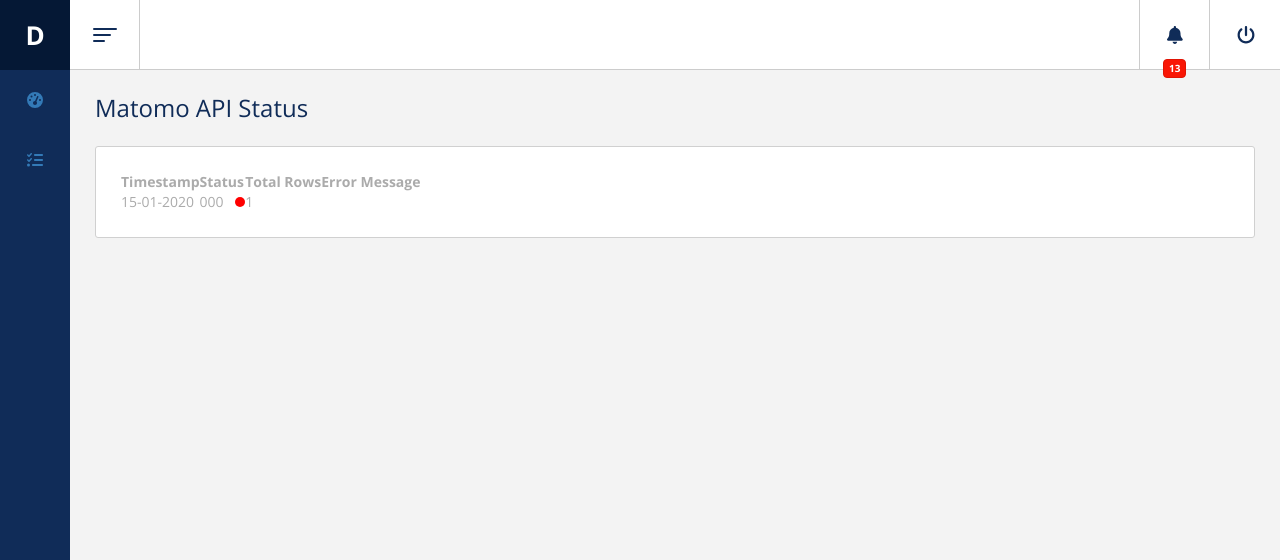
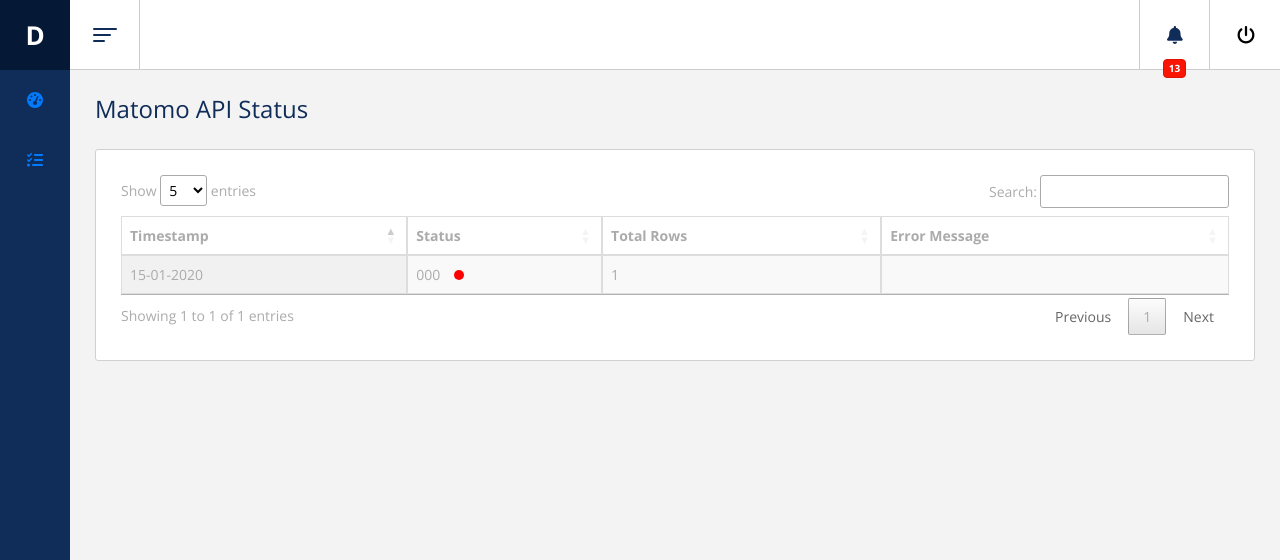
Before and after one commit to ccrisc/matomo-task-scheduler, a Flask app: template templates/api_calls.html in a window 1280 px wide. Shown: the top 560 px of the page. Run offline with Flask 3, Linux system fonts and the light colour scheme; the template is opened without the code that fills it: most values are stand-ins (such as "Sample title", 1, 10 or a date in 2020); some libraries are stand-ins or nearby versions.

Commit message:
Fix datatable to include pagination

```diff
--- /dev/null
+++ b/static/js/datatable.js
@@ -0,0 +1,25 @@
+let DataTableManager = (() => {
+    let initializeDataTables = () => {
+        // Loop through each table with the 'datatable' class and apply DataTables
+        $('.datatable').each(function() {
+            if ($.fn.DataTable.isDataTable($(this))) {
+                $(this).DataTable().destroy();
+            }
+
+            $(this).DataTable({
+                "paging": true,     // Enable pagination
+                "searching": true,  // Enable search/filter
+                "info": true,       // Show table information
+                "ordering": true,   // Enable column ordering
+                "pageLength": 5,    // Set the number of rows per page
+                "lengthMenu": [5, 10, 25, 50] // Optional: Change pagination size options
+            });
+        });
+    };
+
+    return {
+        init: () => {
+            initializeDataTables();
+        }
+    };
+})();
--- a/static/js/scripts.js
+++ b/static/js/scripts.js
@@ -1,18 +1,4 @@
 let Dashboard = (() => {
-    let initializeDataTable = () => {
-        if ($.fn.DataTable.isDataTable('#apiCallsTable')) {
-            $('#apiCallsTable').DataTable().destroy();
-        }
-
-        $('#apiCallsTable').DataTable({
-            // Customize DataTable options as needed
-            "paging": true,
-            "searching": true,
-            "info": true,
-            "ordering": true
-        });
-    };
-
     let global = {
         tooltipOptions: {
             placement: "right"
@@ -25,15 +11,9 @@
         let hasSubmenu = $(el).hasClass("has-submenu");
         $(global.menuClass + " .is-active").removeClass("is-active");
         $(el).addClass("is-active");
-
-        // if (hasSubmenu) {
-        // 	$(el).find("ul").slideDown();
-        // }
     };
 
     let sidebarChangeWidth = () => {
-        let $menuItemsTitle = $("li .menu-item__title");
-
         $("body").toggleClass("sidebar-is-reduced sidebar-is-expanded");
         $(".hamburger-toggle").toggleClass("is-opened");
 
@@ -42,25 +22,23 @@
         } else {
             $('[data-toggle="tooltip"]').tooltip(global.tooltipOptions);
         }
-
     };
 
     return {
         init: () => {
             $(".js-hamburger").on("click", sidebarChangeWidth);
-
             $(".js-menu li").on("click", e => {
                 menuChangeActive(e.currentTarget);
             });
 
             $('[data-toggle="tooltip"]').tooltip(global.tooltipOptions);
 
-            // Initialize DataTable if on the api_calls page
-            if (window.location.pathname === '/api_calls') {
-                initializeDataTable();
-            }
+            // Initialize DataTable for tables with the 'datatable' class
+            DataTableManager.init();
         }
     };
 })();
 
-Dashboard.init();
+$(document).ready(function() {
+    Dashboard.init();
+});
--- a/templates/api_calls.html
+++ b/templates/api_calls.html
@@ -3,30 +3,28 @@
 {% block content %}
     <h1 class="page-title">Matomo API Status</h1>
     <div class="page-content">
-        <table id="apiCallsTable" class="display">
+        <table class="datatable display" style="width: 100%; margin-top: 20px;">
             <thead>
                 <tr>
-                    <th>Timestamp</th>
-                    <th>Status</th>
-                    <th>Total Rows</th>
-                    <th>Error Message</th>
-
+                    <th style="border: 1px solid #ddd; padding: 8px;">Timestamp</th>
+                    <th style="border: 1px solid #ddd; padding: 8px;">Status</th>
+                    <th style="border: 1px solid #ddd; padding: 8px;">Total Rows</th>
+                    <th style="border: 1px solid #ddd; padding: 8px;">Error Message</th>
                 </tr>
             </thead>
             <tbody>
                 {% for call in api_calls %}
                 <tr>
-                    <td>{{ call.timestamp.strftime("%d-%m-%Y") }}</td>
-                     <td>
+                    <td style="border: 1px solid #ddd; padding: 8px;">{{ call.timestamp.strftime("%d-%m-%Y") }}</td>
+                    <td style="border: 1px solid #ddd; padding: 8px;">
                         {{ call.status_code }}
-                        {% if call.status_code == 200 %}
-                            <span class="status-indicator" style="background-color: green;"></span>
-                        {% else %}
-                            <span class="status-indicator" style="background-color: red;"></span>
-                        {% endif %}
+                        <span class="status-indicator"
+                              style="display: inline-block; width: 10px; height: 10px; border-radius: 50%;
+                                     background-color: {% if call.status_code == 200 %}green{% else %}red{% endif %}; margin-left: 10px;">
+                        </span>
                     </td>
-                    <td>{{ call.total_rows }}</td>
-                    <td>{{ call.error_message }}</td>
+                    <td style="border: 1px solid #ddd; padding: 8px;">{{ call.total_rows }}</td>
+                    <td style="border: 1px solid #ddd; padding: 8px;">{{ call.error_message }}</td>
                 </tr>
                 {% endfor %}
             </tbody>
--- a/templates/static.html
+++ b/templates/static.html
@@ -4,28 +4,48 @@
     <meta charset="UTF-8">
     <meta name="viewport" content="width=device-width, initial-scale=1.0">
     <title>{% block title %}Dashboard{% endblock %}</title>
-    <link rel="stylesheet" href="https://cdnjs.cloudflare.com/ajax/libs/normalize/5.0.0/normalize.min.css">
-    <link rel="stylesheet" href="https://cdnjs.cloudflare.com/ajax/libs/twitter-bootstrap/3.3.7/css/bootstrap.min.css">
-    <link rel="stylesheet" href="https://cdnjs.cloudflare.com/ajax/libs/animate.css/3.5.2/animate.min.css">
-    <link rel="stylesheet" href="https://cdn.datatables.net/2.1.5/css/dataTables.dataTables.css">
+
+    <!-- Normalize CSS for consistent styling across browsers -->
+    <link rel="stylesheet" href="https://cdnjs.cloudflare.com/ajax/libs/normalize/8.0.1/normalize.min.css">
+
+    <!-- Bootstrap CSS for responsive design and basic styling -->
+    <link rel="stylesheet" href="https://cdnjs.cloudflare.com/ajax/libs/twitter-bootstrap/4.5.2/css/bootstrap.min.css">
+
+    <!-- DataTables CSS for table styling and pagination -->
+    <link rel="stylesheet" href="https://cdn.datatables.net/1.11.5/css/jquery.dataTables.min.css">
+
+    <!-- Custom CSS for additional styling -->
     <link rel="stylesheet" href="{{ url_for('static', filename='css/style.css') }}">
 </head>
 <body>
-    <!-- Header -->
+    <!-- Header Section -->
     <header class="l-header">
         <div class="l-header__inner clearfix">
+            <!-- Hamburger Menu for sidebar toggle -->
             <div class="c-header-icon js-hamburger">
-                <div class="hamburger-toggle"><span class="bar-top"></span><span class="bar-mid"></span><span class="bar-bot"></span></div>
+                <div class="hamburger-toggle">
+                    <span class="bar-top"></span>
+                    <span class="bar-mid"></span>
+                    <span class="bar-bot"></span>
+                </div>
             </div>
+
+            <!-- Header Icons Group -->
             <div class="header-icons-group">
-                <div class="c-header-icon has-dropdown"><span class="c-badge c-badge--red c-badge--header-icon animated swing">13</span><i class="fa fa-bell"></i>
+                <!-- Notifications Dropdown -->
+                <div class="c-header-icon has-dropdown">
+                    <span class="c-badge c-badge--red c-badge--header-icon animated swing">13</span>
+                    <i class="fa fa-bell"></i>
                     <div class="c-dropdown c-dropdown--notifications">
                         <div class="c-dropdown__header"></div>
                         <div class="c-dropdown__content"></div>
                     </div>
                 </div>
+                <!-- Logout Form -->
                 <form action="{{ url_for('logout') }}" method="post" class="logout-form">
-                    <button type="submit" class="c-header-icon logout"><i class="fa fa-power-off"></i></button>
+                    <button type="submit" class="c-header-icon logout">
+                        <i class="fa fa-power-off"></i>
+                    </button>
                 </form>
             </div>
         </div>
@@ -34,7 +54,7 @@
     <!-- Navigation -->
     {% include 'navigation.html' %}
 
-    <!-- Main Content -->
+    <!-- Main Content Section -->
     <main class="l-main">
         <div class="content-wrapper content-wrapper--with-bg">
             {% block content %}
@@ -43,16 +63,25 @@
         </div>
     </main>
 
-    <!-- Footer -->
+    <!-- Footer Section -->
     <footer>
         <!-- Footer content goes here -->
     </footer>
 
-    <!-- Scripts -->
-    <script src="https://cdnjs.cloudflare.com/ajax/libs/jquery/3.1.1/jquery.min.js"></script>
+    <!-- jQuery library for JavaScript functionality -->
+    <script src="https://cdnjs.cloudflare.com/ajax/libs/jquery/3.5.1/jquery.min.js"></script>
+
+    <!-- Font Awesome for icons -->
     <script src="https://use.fontawesome.com/releases/v6.6.0/js/all.js"></script>
-    <script src="https://cdnjs.cloudflare.com/ajax/libs/twitter-bootstrap/3.3.7/js/bootstrap.min.js"></script>
-    <script src="https://cdn.datatables.net/2.1.5/js/jquery.dataTables.min.js"></script>
+
+    <!-- Bootstrap JS for responsive features and components -->
+    <script src="https://cdnjs.cloudflare.com/ajax/libs/twitter-bootstrap/4.5.2/js/bootstrap.bundle.min.js"></script>
+
+    <!-- DataTables JS for table functionalities -->
+    <script src="https://cdn.datatables.net/1.11.5/js/jquery.dataTables.min.js"></script>
+
+    <!-- Custom Scripts -->
     <script src="{{ url_for('static', filename='js/scripts.js') }}"></script>
+    <script src="{{ url_for('static', filename='js/datatable.js') }}"></script>
 </body>
 </html>
```
